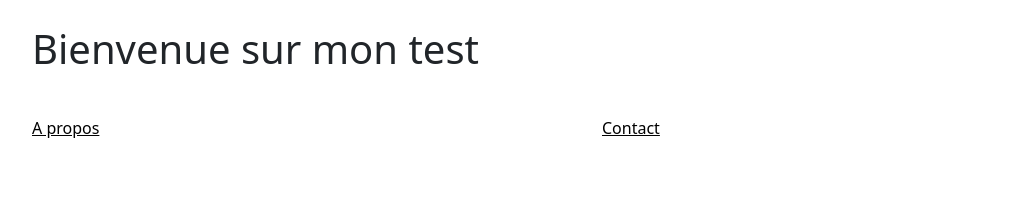
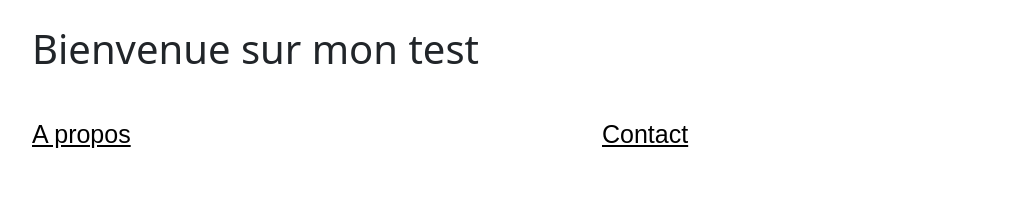
Before and after one commit to AntoineGiusti/sveltProject, a SvelteKit app in the folder testSvelt/: page / in a window 1280 px wide. Shown: the top 207 px of the page, without its empty margins (50-1083 px from the left). Built offline with nearby package versions, Linux system fonts and the light colour scheme.

Commit message:
ad new styles V2

```diff
--- a/testSvelt/src/routes/+page.svelte
+++ b/testSvelt/src/routes/+page.svelte
@@ -44,6 +44,9 @@ a:hover{
 }
 
 a{
+    font-size: 25px;
+    font-family: Arial, Helvetica, sans-serif;
+    font-style: bold;
     color: black;
 }
 
--- a/testSvelt/src/routes/about/+page.svelte
+++ b/testSvelt/src/routes/about/+page.svelte
@@ -25,6 +25,9 @@ a:hover{
 }
 
 a{
+    font-size: 25px;
+    font-family: Arial, Helvetica, sans-serif;
+    font-style: bold;
     color: black;
 }
 
--- a/testSvelt/src/routes/contact/+page.svelte
+++ b/testSvelt/src/routes/contact/+page.svelte
@@ -9,7 +9,7 @@
         <div class="col-6">
             <a href="/">Accueil</a>
         </div>
-        <div class="row">
+        <div class="col-6">
             <a href="/about">A propos</a>
         </div>
     </div>
@@ -26,6 +26,9 @@ a:hover{
 }
 
 a{
+    font-size: 25px;
+    font-family: Arial, Helvetica, sans-serif;
+    font-style: bold;
     color: black;
 }
 
```
